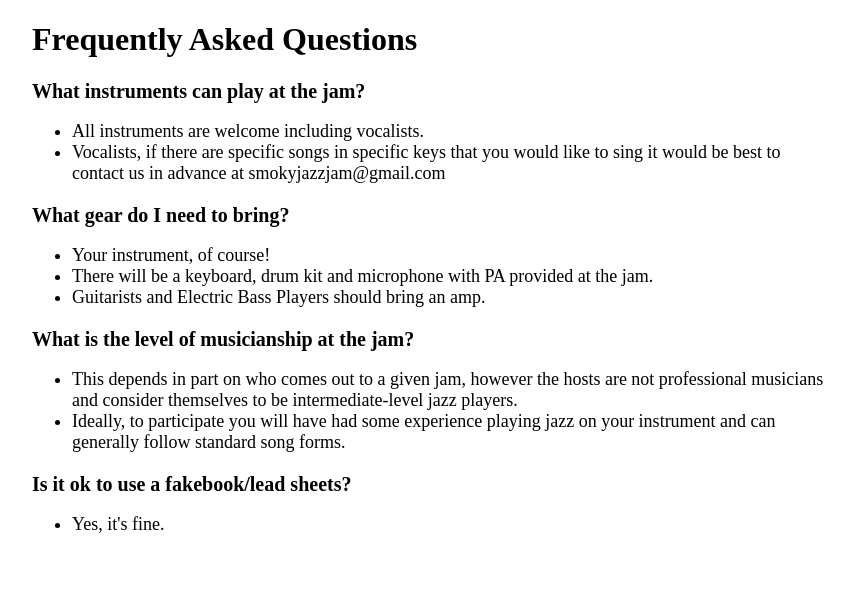
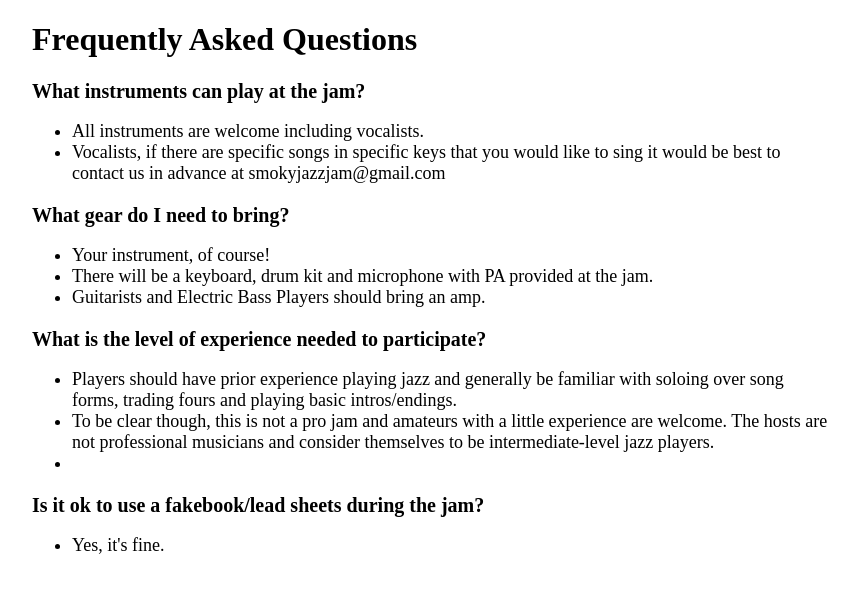
Before and after one commit to smokyjazzjam/smokyjazzjam, a Jekyll site: the page built from faq.md, in a window 1280 px wide. Shown: the top 593 px of the page, without its empty margins (208-1066 px from the left). Built offline with Jekyll 4.4.1, drawn with Linux system fonts in a browser that asks for light colours.

Commit message:
Update faq.md

```diff
--- a/faq.md
+++ b/faq.md
@@ -34,13 +34,14 @@ layout: default
     <li>Guitarists and Electric Bass Players should bring an amp.</li>
   </ul>
 
-  <h3 class="faq-question"><strong>What is the level of musicianship at the jam?</strong></h3>
+  <h3 class="faq-question"><strong>What is the level of experience needed to participate?</strong></h3>
   <ul class="faq-answer">
-    <li>This depends in part on who comes out to a given jam, however the hosts are not professional musicians and consider themselves to be intermediate-level jazz players.</li>
-    <li>Ideally, to participate you will have had some experience playing jazz on your instrument and can generally follow standard song forms.</li>
+    <li> Players should have prior experience playing jazz and generally be familiar with soloing over song forms, trading fours and playing basic intros/endings.</li>
+    <li> To be clear though, this is not a pro jam and amateurs with a little experience are welcome. The hosts are not professional musicians and consider themselves to be intermediate-level jazz players.</li>
+    <li></li>
   </ul>
 
-  <h3 class="faq-question"><strong>Is it ok to use a fakebook/lead sheets?</strong></h3>
+  <h3 class="faq-question"><strong>Is it ok to use a fakebook/lead sheets during the jam?</strong></h3>
   <ul class="faq-answer">
     <li>Yes, it's fine.</li>
   </ul>
```
